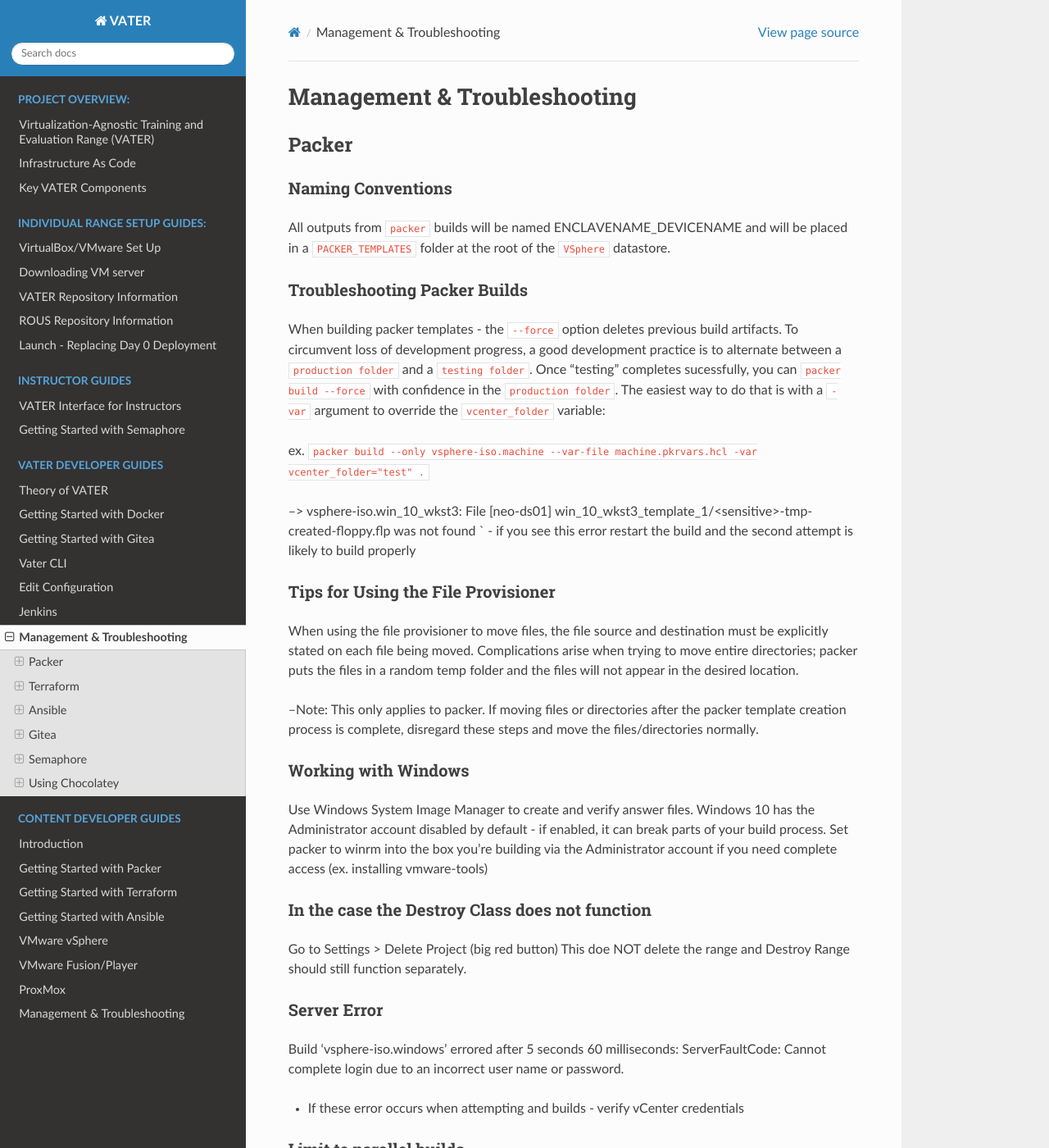
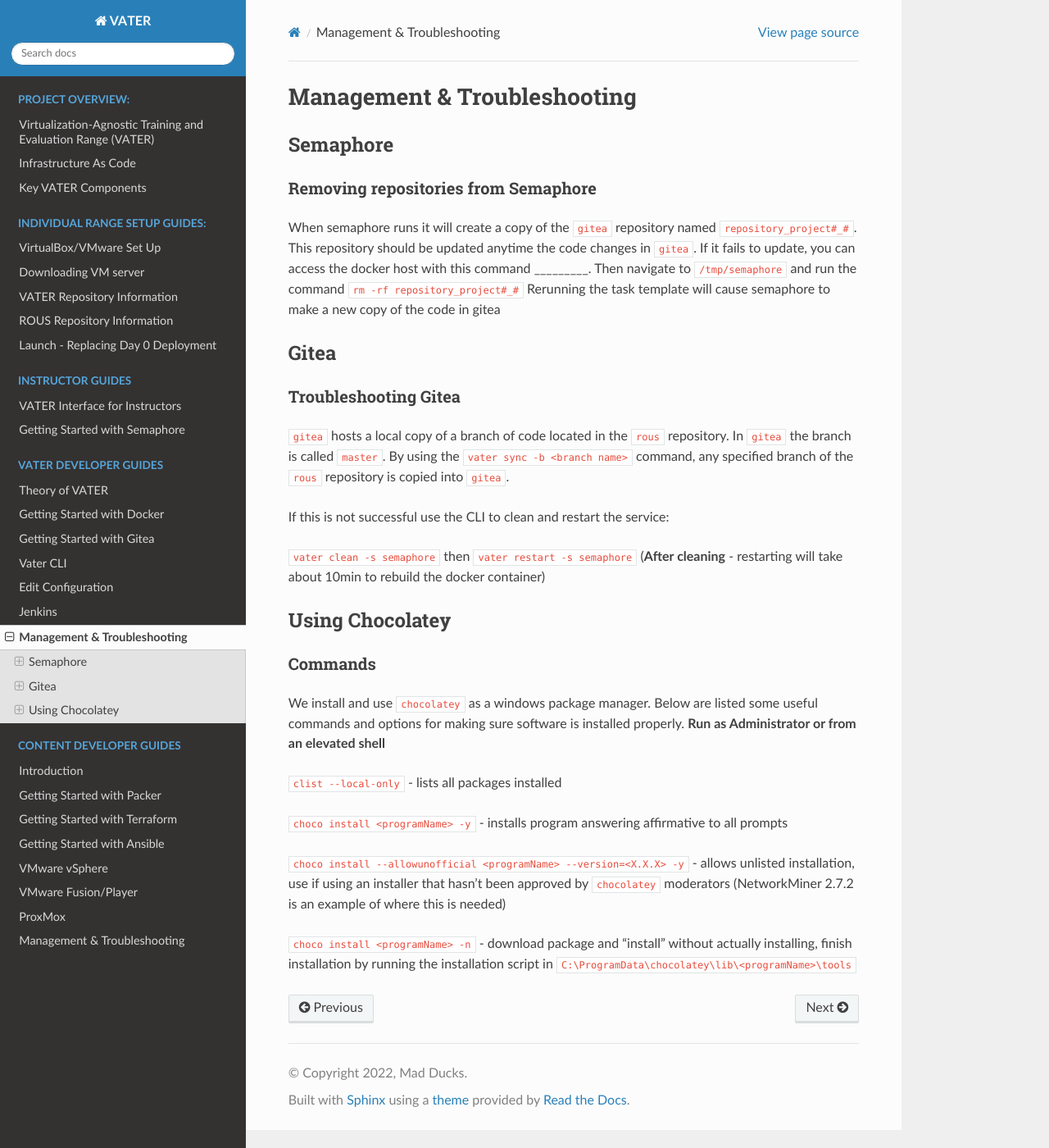
Before and after one commit to dev4vater/vater, a Sphinx documentation site: the page built from docs/source/VaterTroubleshooting.rst, in a window 1280 px wide and 1400 px high. Shown: the whole window at 82% size. Built offline with Sphinx 7.4.7 and the Read the Docs theme 2.0.0, drawn with Linux system fonts in a browser that asks for light colours; some of the changed text lies outside the part shown.

Commit message:
Update VaterTroubleshooting.rst

```diff
--- a/docs/source/VaterTroubleshooting.rst
+++ b/docs/source/VaterTroubleshooting.rst
@@ -1,117 +1,19 @@
 Management & Troubleshooting
 ============================
 
-Packer
-~~~~~~~
-
-Naming Conventions
-^^^^^^^^^^^^^^^^^^^
-
-All outputs from ``packer`` builds will be named ENCLAVENAME_DEVICENAME
-and will be placed in a ``PACKER_TEMPLATES`` folder at the root of the
-``VSphere`` datastore.
-
-Troubleshooting Packer Builds
-^^^^^^^^^^^^^^^^^^^^^^^^^^^^^
-
-When building packer templates - the ``--force`` option deletes previous
-build artifacts. To circumvent loss of development progress, a good
-development practice is to alternate between a ``production folder`` and
-a ``testing folder``. Once “testing” completes sucessfully, you can
-``packer build --force`` with confidence in the ``production folder``.
-The easiest way to do that is with a ``-var`` argument to override the
-``vcenter_folder`` variable:
-
-ex.
-``packer build --only vsphere-iso.machine --var-file machine.pkrvars.hcl -var vcenter_folder="test" .``
-
---> vsphere-iso.win_10_wkst3: File [neo-ds01] win_10_wkst3_template_1/<sensitive>-tmp-created-floppy.flp was not found ` - if you see this error restart the build and the second attempt is likely to build properly
-
-Tips for Using the File Provisioner
-^^^^^^^^^^^^^^^^^^^^^^^^^^^^^^^^^^^
-
-When using the file provisioner to move files, the file source and destination must be explicitly stated on each file being moved. Complications arise when trying to move entire directories; packer puts the files in a random temp folder and the files will not appear in the desired location.
-
---Note: This only applies to packer. If moving files or directories after the packer template creation process is complete, disregard these steps and move the files/directories normally.
-
-Working with Windows
-^^^^^^^^^^^^^^^^^^^^
-Use Windows System Image Manager to create and verify answer files. Windows 10 has the Administrator account disabled by default - if enabled, it can break parts of your build process. Set packer to winrm into the box you're building via the Administrator account if you need complete access (ex. installing vmware-tools)
-
-In the case the Destroy Class does not function
-^^^^^^^^^^^^^^^^^^^^^^^^^^^^^^^^^^^^^^^^^^^^^^^^
-
-Go to Settings > Delete Project (big red button) This doe NOT delete the
-range and Destroy Range should still function separately.
-
-
-Server Error
-^^^^^^^^^^^^
-Build 'vsphere-iso.windows' errored after 5 seconds 60 milliseconds: ServerFaultCode: Cannot complete login due to an incorrect user name or password.
-
-- If these error occurs when attempting and builds - verify vCenter credentials
-
-
-Limit to parallel builds
-^^^^^^^^^^^^^^^^^^^^^^^
-
-Parallel builds, while time efficient are resource intensive - current
-resources prevent **>4** parallel builds - more builds attempted will
-fail due to memory usage
-
-Terraform
+Semaphore
 ~~~~~~~~~
 
-Lock State Errors
-^^^^^^^^^^^^^^^^^
+Removing repositories from Semaphore
+^^^^^^^^^^^^^^^^^^^^^^^^^^^^^^^^^^^^
 
-Terraform uses state locks to prevent multiple users from modifying the
-same terraform resources at once. If a task terminates prematurely or is
-completed unsuccessfully, terraform may not release the state lock,
-which causes errors. To forcibly kill the terraform processes holding
-state locks run these commands
-
-::
-
-   ps -ef | fgrep terraform | awk '{print $2}' | tee /tmp/pids
-   sudo kill $(cat /tmp/pids)
-
-or ``sudo killall terraform``
-
-Hanging Tasks
-^^^^^^^^^^^^^
-
-If semaphore is hanging and not showing helpful errors or warnings,
-`plan <https://www.terraform.io/cli/commands/plan>`__ and
-`apply <https://www.terraform.io/cli/commands/apply>`__ are two helpful
-Terraform CLI commands. ``terraform plan -out fileName`` and
-``terraform apply "fileName"`` allow for troubleshooting terraform
-specifically and in a more isolated manner. The ``plan`` command will
-ask for inputs to define variables - these can be found in
-``groupvars/all/folderOfThingToDebug`` along with the global var files
-
-Note: vm path should be ``class/student`` aka the prev 2 answers
-combined give you the final answer
-
-
-Ansible
-~~~~~~~
-
-Referencing group_vars
-^^^^^^^^^^^^^^^^^^^^^^
-
-The ansible playbooks are located in ``rous/tasks``. These playbooks use
-variables located in YAML format in ``rous/tasks/group_vars/all/*.yml``
-files. Ansible by default looks for variables in ``group_vars/all``
-`folder <https://docs.ansible.com/ansible/latest/user_guide/intro_inventory.html>`__.
-To reference the variables in playbooks, you use
-TOPLEVEL.NEXTLEVEL.VARIABLENAME with as many nested levels required to
-fully define the variable.
-
-Using ansible to take actions on individual VMs
-^^^^^^^^^^^^^^^^^^^^^^^^^^^^^^^^^^^^^^^^^^^^^^^^
-The module is called `community.vmware.wmware_vm_shell` it uses a unique vm_id to reference the vm.  Current VM naming conventions ensure that the vm name is a uid, but moids ect. can be used as well.  Specifying a folder and a vm name fails as a unique id.  The `vm_shell_cwd` option fails to work as advertised on windows 2019.  Had to specify the absolute path of a script to run it.
-
+When semaphore runs it will create a copy of the ``gitea`` repository
+named ``repository_project#_#``. This repository should be updated
+anytime the code changes in ``gitea``. If it fails to update, you can
+access the docker host with this command \_________. Then navigate to
+``/tmp/semaphore`` and run the command ``rm -rf repository_project#_#``
+Rerunning the task template will cause semaphore to make a new copy of
+the code in gitea
 
 Gitea
 ~~~~~
@@ -129,21 +31,6 @@ If this is not successful use the CLI to clean and restart the service:
 ``vater clean -s semaphore`` then ``vater restart -s semaphore``
 (**After cleaning** - restarting will take about 10min to rebuild the
 docker container)
-
-Semaphore
-~~~~~~~~~
-
-Removing repositories from Semaphore
-^^^^^^^^^^^^^^^^^^^^^^^^^^^^^^^^^^^^
-
-When semaphore runs it will create a copy of the ``gitea`` repository
-named ``repository_project#_#``. This repository should be updated
-anytime the code changes in ``gitea``. If it fails to update, you can
-access the docker host with this command \_________. Then navigate to
-``/tmp/semaphore`` and run the command ``rm -rf repository_project#_#``
-Rerunning the task template will cause semaphore to make a new copy of
-the code in gitea
-
 
 Using Chocolatey
 ~~~~~~~~~~~~~~~~~
```
